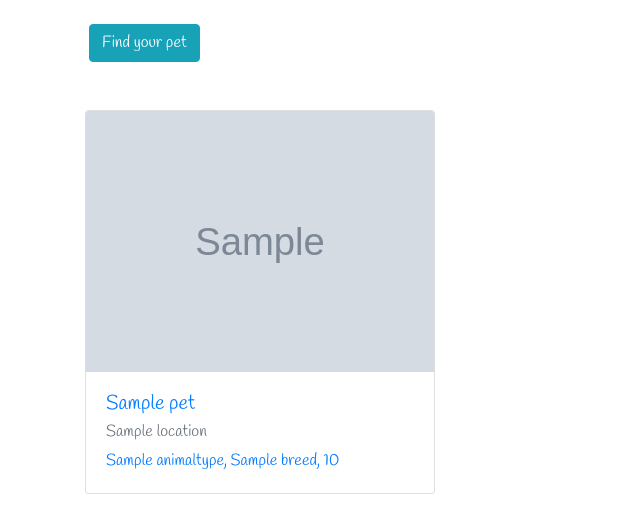
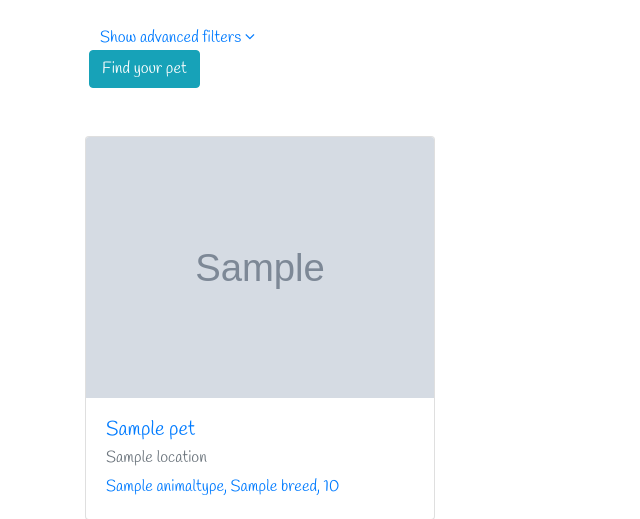
Before and after one commit to souserge/luckypaw, a Django app: template app/templates/app/pet_list.html in a window 1280 px wide. Shown: the part 82-601 px from the top of the page, without its empty margins (0-640 px from the left). Run offline with Django 3.2, Linux system fonts and the light colour scheme; the template is opened without the code that fills it: most values are stand-ins (such as "Sample title", 1, 10 or a date in 2020); grey boxes marked "Sample" are stand-in pictures; some libraries are stand-ins or nearby versions.

Commit message:
Add advanced filters

```diff
--- a/app/templates/app/pet_list.html
+++ b/app/templates/app/pet_list.html
@@ -9,7 +9,7 @@
 {% block scripts %}
 <script>
   $(() => {
-    $("#basePetFilters > .form-group").addClass('d-inline-block col-md-3  ')
+    $(".pet-filter > .form-group").addClass('d-inline-block col-md-3  ')
   })
 </script>
 {% endblock %}
@@ -18,17 +18,22 @@
 <!-- Serhii, USE base_filter and advanced_fiter -->
 
 {% block content %}
-  {% if filter %}
     <form method="get">
-      <div class="container" id="basePetFilters">
-        {{ filter.form|as_bootstrap }}
+      <div class="container pet-filter">
+        {{ base_filter.form|as_bootstrap }}
+        <a data-toggle="collapse" href="#collapseExample" role="button" aria-expanded="false" aria-controls="collapseExample">
+          Show advanced filters <i class="fa fa-angle-down"></i>
+        </a>
       </div>
+<div class="collapse" id="collapseExample">
+  <div class="container pet-filter">
+    {{ advanced_filter.form|as_bootstrap }}
+  </div>
+</div>
       <button class="ml-1 btn btn-info d-block" type="submit">Find your pet</button>
     </form>
-  {% endif %}
-
   <div class="row mt-5">
-  {% for pet in filter.qs %}
+  {% for pet in base_filter.qs %}
     <div class="col-md-4 mb-5 mb-md-0 shadow-sm">
       <a href="{% url 'pet_profile' id=pet.id %}" style="text-decoration: none;">
       <div class="card shadow-sm" style="height:100%;">
```
